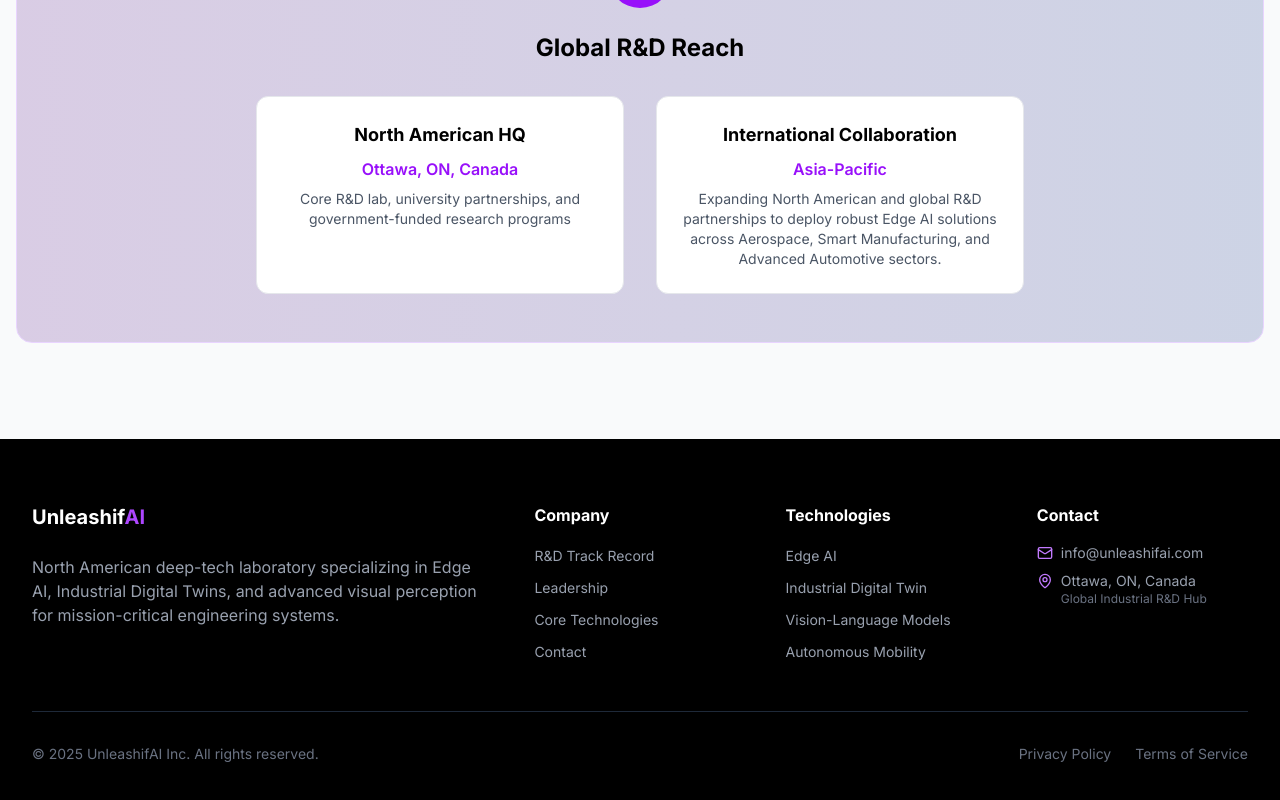
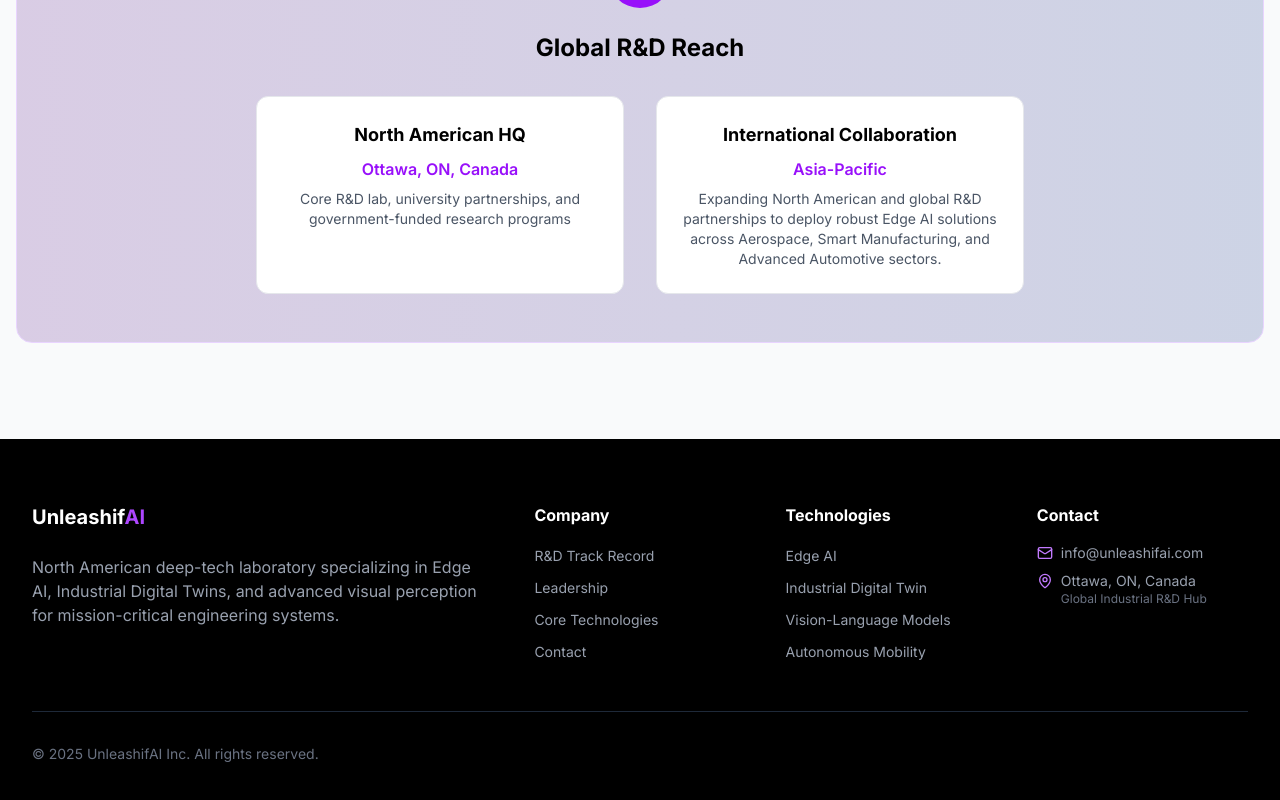
Before and after one commit to UnleashifAI/website, a Next.js app: page / in a window 1280 px wide. Shown: the part 8658-9458 px from the top of the page. Built offline with nearby package versions, Linux system fonts and the light colour scheme.

Commit message:
chore: Remove empty privacy policy and terms of service links

```diff
--- a/components/Footer.tsx
+++ b/components/Footer.tsx
@@ -65,10 +65,7 @@
             © {currentYear} UnleashifAI Inc. All rights reserved.
           </p>
 
-          <div className="flex space-x-6">
-            <Link href="#" className="text-gray-500 hover:text-purple-400 text-sm transition-colors">Privacy Policy</Link>
-            <Link href="#" className="text-gray-500 hover:text-purple-400 text-sm transition-colors">Terms of Service</Link>
-          </div>
+
         </div>
       </div>
 
```
